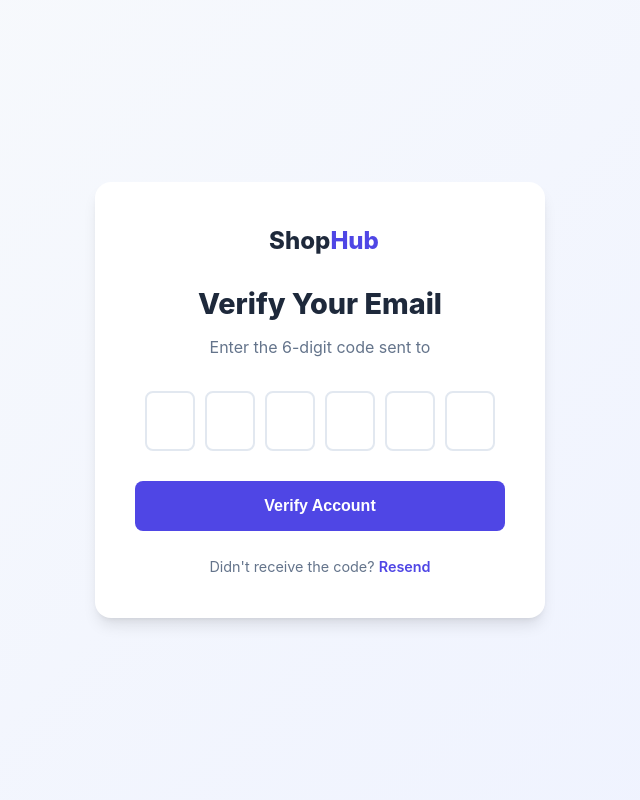
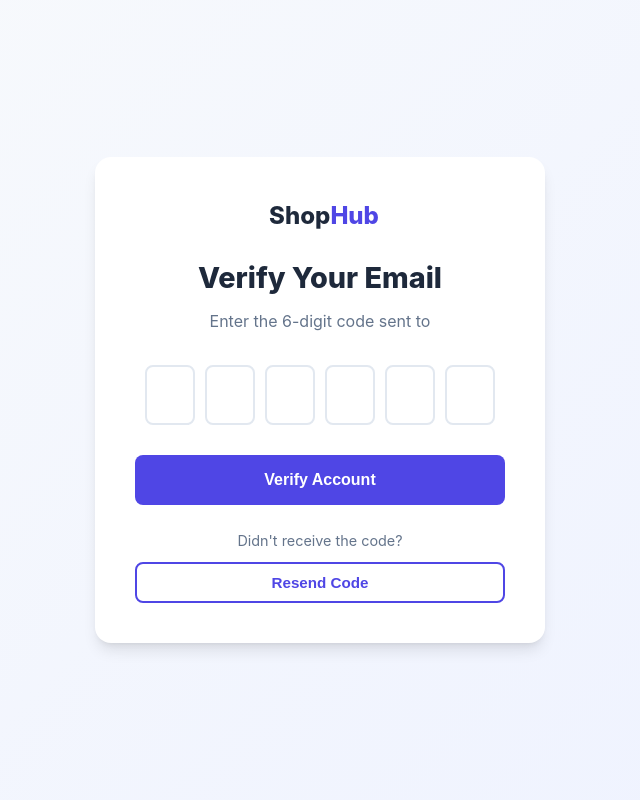
Before and after one commit to Constructionsux/ShopHub, a FastAPI app: page /verify in a window 1280 px wide. Shown: the whole page, without its empty margins (320-960 px from the left). Run offline with FastAPI, Linux system fonts and the light colour scheme; parts of the project's set-up code (start-up, migrations or seed data) failed here and were passed over.

Commit message:
Implement resend code feature in verify.html
Added resend code button and timer functionality.

```diff
--- a/frontend/templates/verify.html
+++ b/frontend/templates/verify.html
@@ -38,7 +38,13 @@
             </form>
 
             <div class="auth-footer">
-                Didn't receive the code? <a href="#" onclick="alert('Resend functionality coming soon!')">Resend</a>
+                <p>Didn't receive the code?</p>
+                <button id="resendBtn" class="btn btn-outline" style="margin-top: 10px; width: 100%;" onclick="resendCode()">
+                    Resend Code
+                </button>
+                <p id="resendTimer" style="display: none; margin-top: 10px; color: var(--text-muted); font-size: 0.85rem;">
+                    You can request a new code in <span id="countdown">60</span> seconds
+                </p>
             </div>
         </div>
     </div>
```
